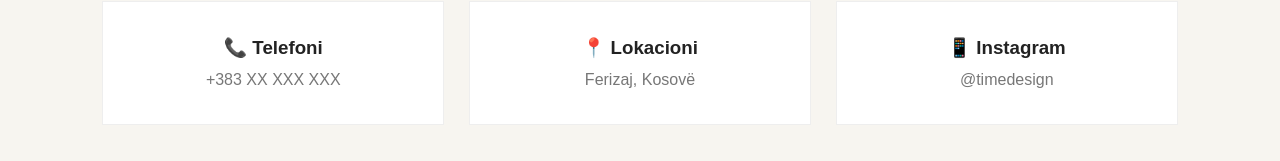
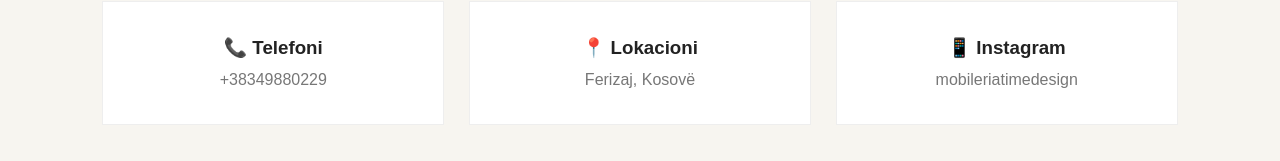
Before and after one commit to kadrijaerion-star/TIMEDESIGN05, a plain HTML site: page index.html in a window 1280 px wide. Shown: the part 2471-2632 px from the top of the page. Drawn offline with nearby package versions, Linux system fonts and the light colour scheme; no server answers.

Commit message:
Fix HTML encoding issues in index.html

```diff
--- a/index.html
+++ b/index.html
@@ -245,7 +245,7 @@
                 </h3>
 
                 <p>
-                    +383 XX XXX XXX
+                    +38349880229
                 </p>
 
             </div>
@@ -271,7 +271,7 @@
                 </h3>
 
                 <p>
-                    @timedesign
+                    mobileriatimedesign
                 </p>
 
             </div>
```
